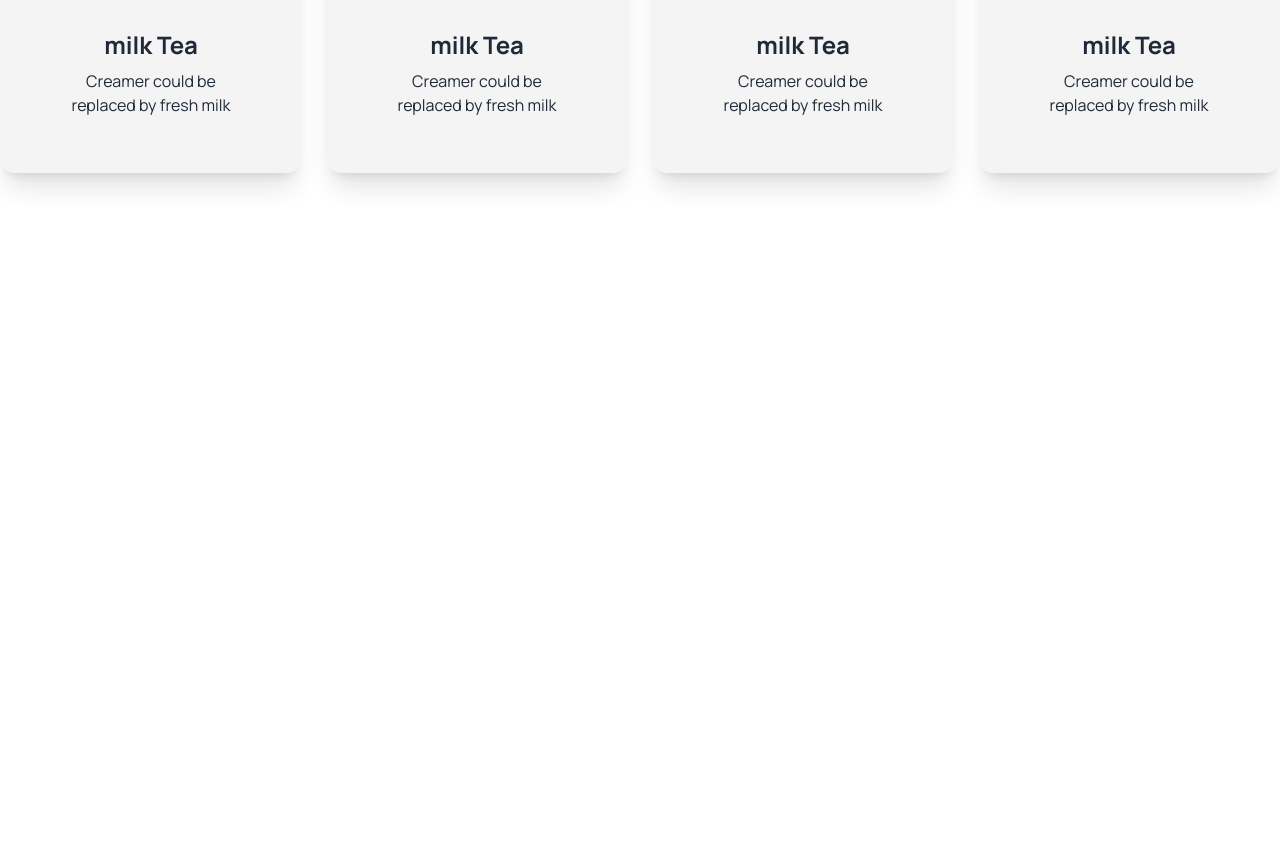
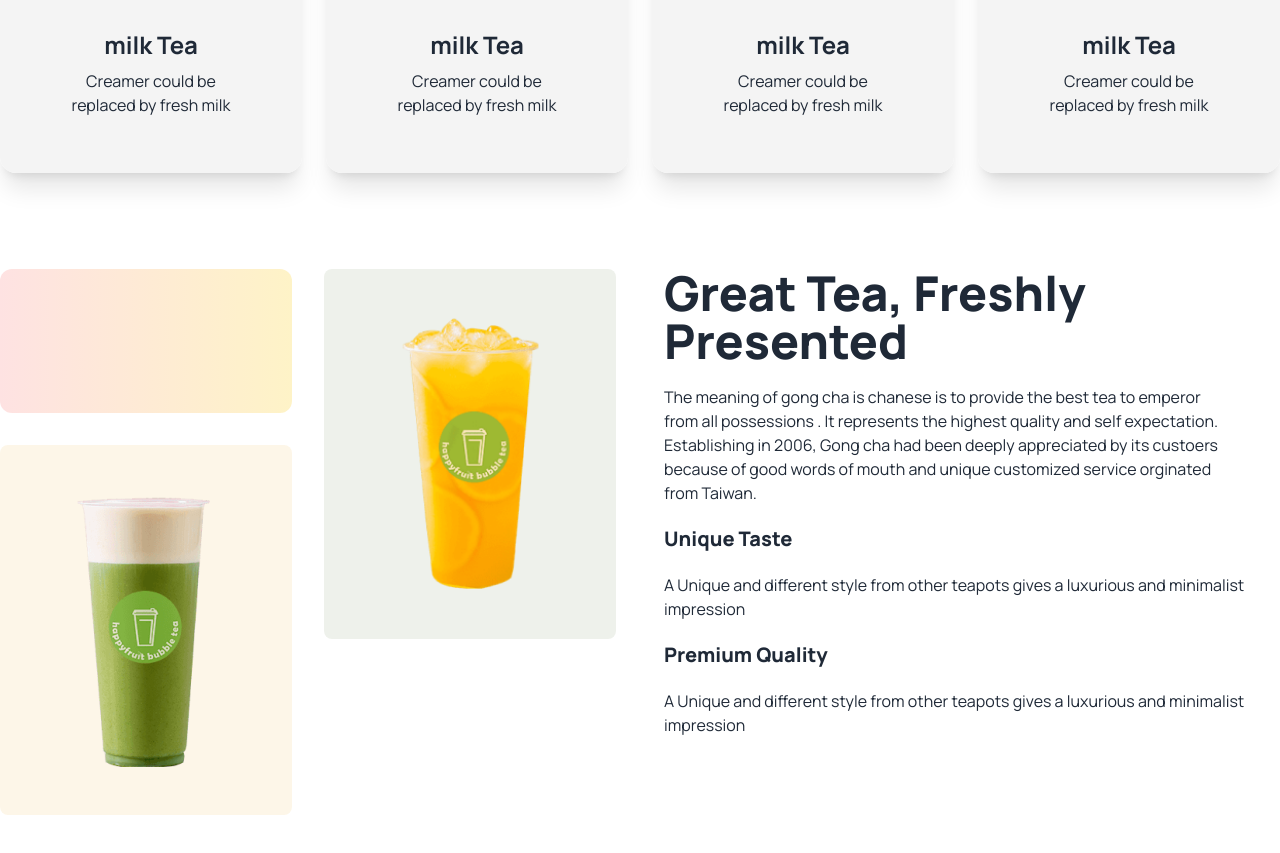
Before and after one commit to mamun5127/Tea-house-with-daisy-ui, a plain HTML site: page index.html in a window 1280 px wide. Shown: the part 1316-2169 px from the top of the page. Before the commit the page ends 1585 px from the top, so only its background shows below. Drawn offline with nearby package versions, Linux system fonts and the light colour scheme; files whose address does not match are found by name.

Commit message:
greate tea-section

```diff
--- a/index.html
+++ b/index.html
@@ -120,6 +120,39 @@
         </div>
 
       </section>
+      <!--great tea fresh tea section-->
+      <section class="my-24 flex gap-12 flex-col lg:flex-row">
+        <div class="grid gap-8 grid-cols-1 md:grid-cols-2 flex-1">
+          <div class="rounded-xl h-36 bg-gradient-to-r from-red-100 to-amber-100"></div>
+          <div class="row-span-2 bg-[#5776391a] rounded-lg px-8 py-12 flex justify-center">
+            <img src="images/fresh-1.png" alt="">
+          </div>
+
+
+          <div class="row-span-2 bg-[#e6a6231a] rounded-lg px-8 py-12 flex justify-center">
+            <img src="images/fresh-2.png" alt="">
+          </div>
+          <div class="rounded-xl h-36 bg-gradient-to-r from-[d9d9d9] to-[#ffffff]"></div>
+
+        </div>
+        <div class="space-y-5 flex-1">
+          <h3 class="text-5xl font-extrabold">Great Tea, Freshly <br>
+             Presented</h3>
+             <p>
+              The meaning of gong cha is chanese is to provide the best tea to emperor <br>
+              from all possessions . It represents the highest quality and self expectation. <br>
+               Establishing in 2006, Gong cha had been deeply appreciated by its custoers <br>
+                 because of good words of mouth and unique customized service orginated <br>
+                  from Taiwan.
+             </p>
+             <h4 class="text-xl font-extrabold mt-8">Unique Taste</h4>
+             <p>A Unique and different style from other teapots gives a luxurious and minimalist impression</p>
+             <h4 class="text-xl font-extrabold">Premium Quality</h4>
+             <p>A Unique and different style from other teapots gives a luxurious and minimalist impression</p>
+
+        </div>
+
+      </section>
     </main>
     <footer>
 
```
